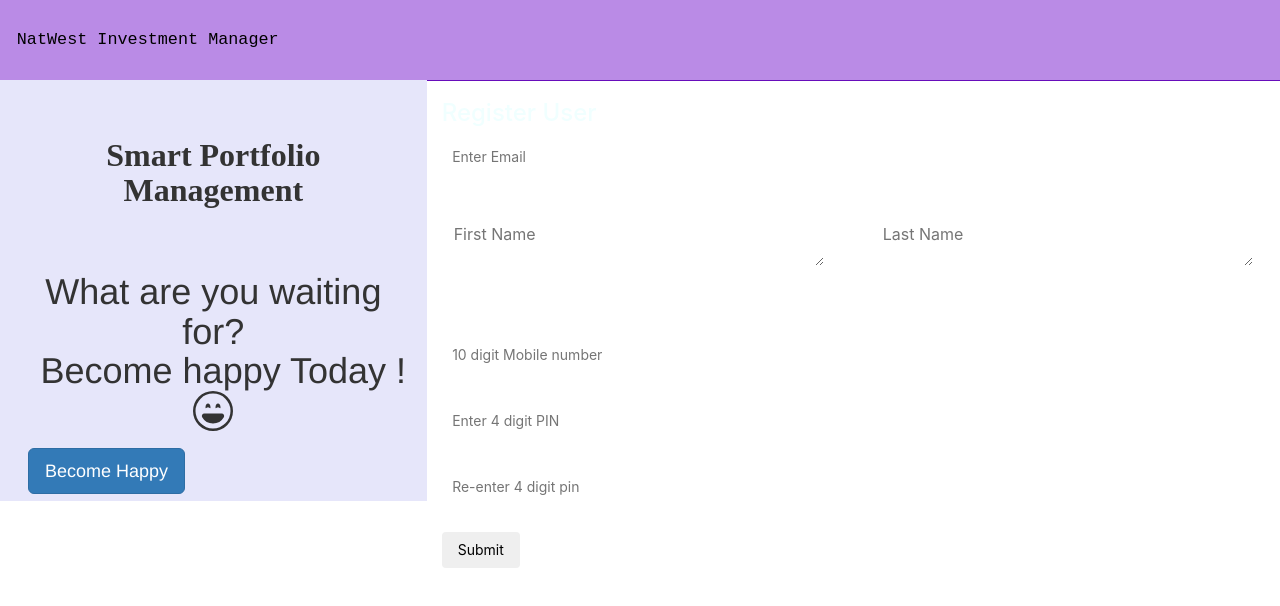
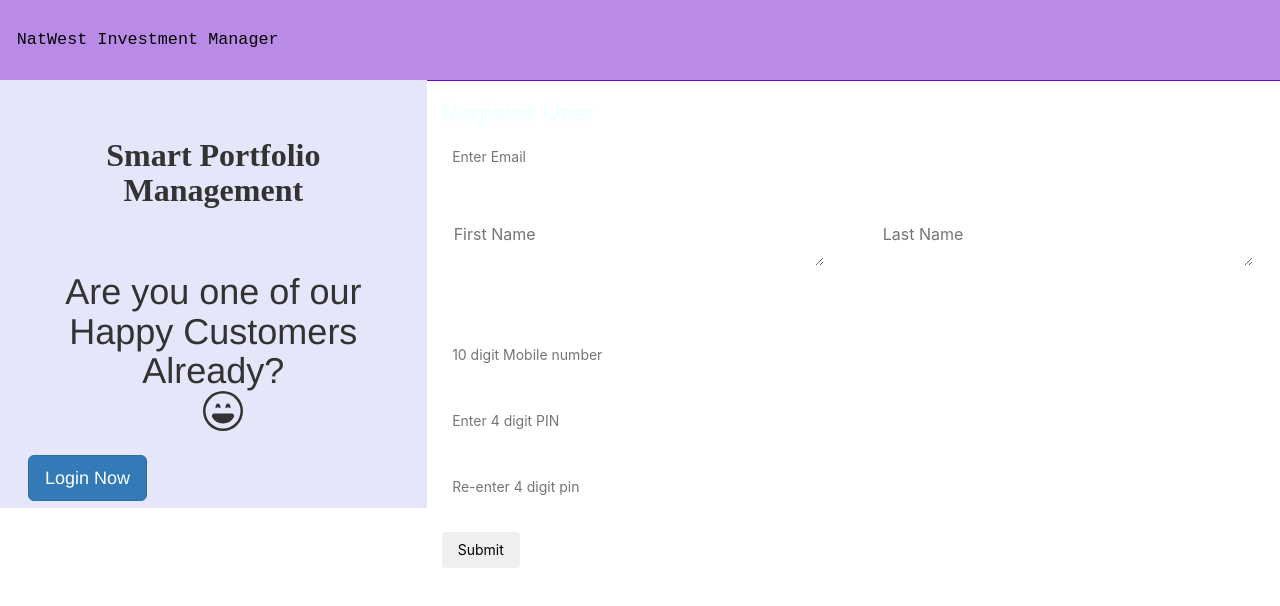
Before and after one commit to Ria9929/angular-ivy-u9ce5l, an Angular app: page / in a window 1280 px wide. Shown: the top 606 px of the page. Built offline with nearby package versions, Linux system fonts and the light colour scheme.

Commit message:
1 file modified

```diff
--- a/src/app/register/register.component.html
+++ b/src/app/register/register.component.html
@@ -18,15 +18,15 @@
     <h2 style="text-align: center; font-size:xx-large; padding-top:9.5%; font-family: cursive;"><b>Smart Portfolio Management</b></h2>
     <img src="/assets/images/Hero.png" alt=""width="80%" height="50%" style="display: block; margin: auto; margin-top:5vh">
 
-    <h1 style="text-align: center; margin-top: 3vh;">What are you waiting for?<br>
-     &nbsp; Become happy Today !
-        <svg xmlns="http://www.w3.org/2000/svg" width="40" height="40" fill="currentColor" class="bi bi-emoji-laughing" viewBox="0 0 16 16">
+    <h1 style="text-align: center; margin-top: 3vh;">Are you one of our Happy Customers Already? <br>
+     &nbsp;
+              <svg xmlns="http://www.w3.org/2000/svg" width="40" height="40" fill="currentColor" class="bi bi-emoji-laughing" viewBox="0 0 16 16">
             <path d="M8 15A7 7 0 1 1 8 1a7 7 0 0 1 0 14zm0 1A8 8 0 1 0 8 0a8 8 0 0 0 0 16z"/>
             <path d="M12.331 9.5a1 1 0 0 1 0 1A4.998 4.998 0 0 1 8 13a4.998 4.998 0 0 1-4.33-2.5A1 1 0 0 1 4.535 9h6.93a1 1 0 0 1 .866.5zM7 6.5c0 .828-.448 0-1 0s-1 .828-1 0S5.448 5 6 5s1 .672 1 1.5zm4 0c0 .828-.448 0-1 0s-1 .828-1 0S9.448 5 10 5s1 .672 1 1.5z"/>
         </svg>
     </h1>
     <div class="btn">
-        <button type="button" class="btn btn-primary btn-lg btn-block">Become Happy </button>
+        <button type="button" class="btn btn-primary btn-lg btn-block">Login Now </button>
     </div>
 
 
```
